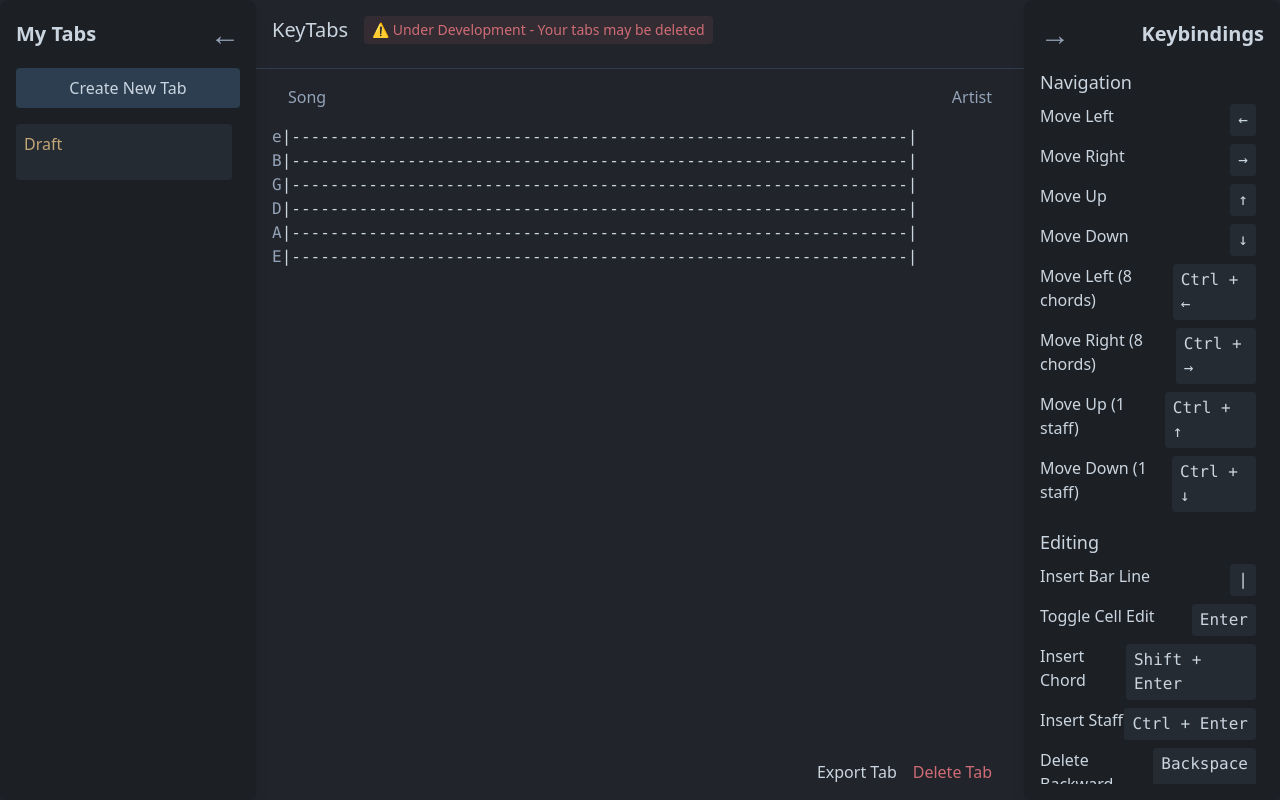
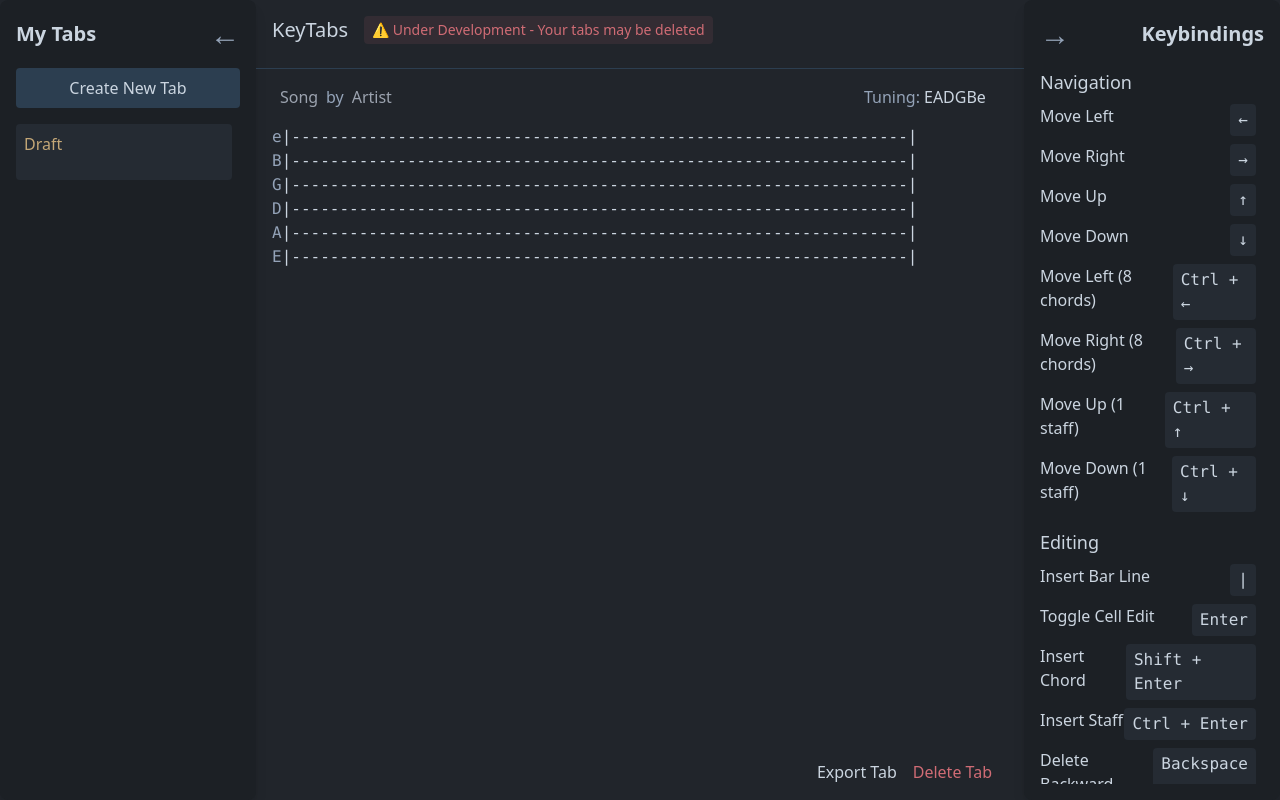
Before and after one commit to mcambria/keytabs-app, a React (Vite) app: page / in a window 1280 px wide. Both pictures are taken after a click on the button "Create New Tab". Built offline with nearby package versions, Linux system fonts and the light colour scheme.

Commit message:
Add tuning selection and expanding song/artist inputs (#2)
* track tab tuning

* tweak padding on song and artist

* make song and artist dynamically size nicely

* fix actually sharing the space correctly

* add value to title of resizing inputs

* scrolling resizable inputs

```diff
--- a/src/App.tsx
+++ b/src/App.tsx
@@ -4,20 +4,18 @@
 
 function App() {
   return (
-    <div className="min-h-screen bg-ide-bg">
-      <div className="flex h-screen">
-        <TabsList className="h-full" />
-        <div className="flex-1 flex flex-col h-full ">
-          <div className="p-4 border-b border-ide-highlight flex-none flex space-x-4">
-            <h1 className="text-xl font-medium text-ide-text-accent-primary">KeyTabs</h1>
-            <div className="bg-ide-text-destructive/10 text-ide-text-destructive text-sm px-2 py-1 rounded mb-2 inline-block">
-              ⚠️ Under Development - Your tabs may be deleted
-            </div>
+    <div className="flex h-screen w-screen bg-ide-b overflow-hidden">
+      <TabsList className="h-full flex-none" />
+      <div className="flex-1 flex flex-col h-full overflow-hidden">
+        <div className="p-4 border-b border-ide-highlight flex-none flex space-x-4">
+          <h1 className="text-xl font-medium text-ide-text-accent-primary">KeyTabs</h1>
+          <div className="bg-ide-text-destructive/10 text-ide-text-destructive text-sm px-2 py-1 rounded mb-2 inline-block">
+            ⚠️ Under Development - Your tabs may be deleted
           </div>
-          <TabEditor className="flex-1 p-4" />
         </div>
-        <Keybindings className="h-full" />
+        <TabEditor className="flex-1 p-4" />
       </div>
+      <Keybindings className="h-full flex-none" />
     </div>
   );
 }
--- /dev/null
+++ b/src/components/class-name-prop.ts
@@ -0,0 +1,3 @@
+export type ClassNameProp = {
+    className?: string;
+}
--- a/src/components/editor.tsx
+++ b/src/components/editor.tsx
@@ -1,6 +1,8 @@
 import React, { useEffect, useState } from "react";
-import { Position, Range, EMPTY_NOTE, STRING_NAMES, NUM_STRINGS, BAR_DELIMITER, TabModel } from "../models/tab";
+import { Position, Range, EMPTY_NOTE, DEFAULT_TUNING, NUM_STRINGS, BAR_DELIMITER, TabModel } from "../models/tab";
 import { TabLines, useTabStore } from "@/services/tab-store";
+import ResizingInput from "./resizing-input";
+import { TuningInput } from "./tuning-input";
 
 type SelectionDirection = "rightDown" | "leftUp";
 type ClipboardData = { isNative: true; lines: TabLines; wholeLines: boolean };
@@ -438,8 +440,9 @@
 
   return (
     <div className={`flex flex-col justify-between overflow-hidden ${className}`}>
-      <div className="flex flex-none justify-between gap-4 ml-4 mr-4 mb-4">
-        <input
+      <div className="flex flex-none justify-between gap-4 ml-2 mr-2 mb-4">
+        <div className="flex justify-start overflow-hidden">
+          <ResizingInput
             type="text"
             value={currentTabMetadata?.song ?? ""}
             onChange={(e) => {
@@ -447,9 +450,11 @@
               setShowDeleteConfirm(false);
             }}
             placeholder="Song"
-          className="bg-transparent border-none outline-none text-ide-text placeholder-ide-text-muted"
+            minWidth="1rem"
+            className="bg-transparent border-none outline-none text-ide-text placeholder-ide-text-muted overflow-x-auto overflow-y-hidden custom-scrollbar"
           />
-        <input
+          <span className="mr-2 ml-2 text-ide-text-muted flex-none">by</span>
+          <ResizingInput
             type="text"
             value={currentTabMetadata?.artist ?? ""}
             onChange={(e) => {
@@ -457,8 +462,16 @@
               setShowDeleteConfirm(false);
             }}
             placeholder="Artist"
-          className="bg-transparent border-none outline-none text-ide-text placeholder-ide-text-muted text-right"
+            className="bg-transparent border-none outline-none text-ide-text placeholder-ide-text-muted overflow-x-auto overflow-y-hidden custom-scrollbar"
           />
+        </div>
+        <div className="flex-none">
+          <span className="text-ide-text-muted mr-1">Tuning:</span>
+          <TuningInput value={currentTabMetadata?.tuning ?? DEFAULT_TUNING} onChange={(tuning) => {
+            updateTabMetadata(currentTab.id, { tuning: tuning})
+            setShowDeleteConfirm(false);
+          }} className="bg-transparent border-none outline-none text-ide-text mr-2"></TuningInput>
+        </div>
       </div>
       <div
         className="flex-1 overflow-y-auto mb-4 outline-none inline-block font-mono text-ide-text select-none custom-scrollbar"
@@ -473,7 +486,7 @@
         {model.lines.map((tabLine, lineIndex) => (
           <div key={`${lineIndex}`} className="flex flex-wrap mb-4">
             <div>
-              {STRING_NAMES.map((stringName, stringIndex) => (
+              {currentTabMetadata?.tuning.map((stringName, stringIndex) => (
                 // -2 relative to start of the actual tab
                 <div key={`${lineIndex}--2-${stringIndex}`} className="text-ide-text-muted">
                   {stringName}
@@ -481,7 +494,7 @@
               ))}
             </div>
             <div>
-              {STRING_NAMES.map((_, stringIndex) => (
+              {currentTabMetadata?.tuning.map((_, stringIndex) => (
                 // -1 relative to start of the actual tab
                 <div key={`${lineIndex}-1-${stringIndex}`}>|</div>
               ))}
@@ -524,7 +537,7 @@
               );
             })}
             <div>
-              {STRING_NAMES.map((_, stringIndex) => (
+              {currentTabMetadata?.tuning.map((_, stringIndex) => (
                 // +1 relative to length of the actual tab
                 <div key={`${lineIndex}-${tabLine.length}-${stringIndex}`}>|</div>
               ))}
--- a/src/components/new-tab-button.tsx
+++ b/src/components/new-tab-button.tsx
@@ -1,5 +1,5 @@
 import { useTabStore } from "@/services/tab-store";
-import { ClassNameProp } from "./ClassNameProp";
+import { ClassNameProp } from "./class-name-prop";
 
 type NewTabButtonProps = ClassNameProp;
 
--- /dev/null
+++ b/src/components/resizing-input.tsx
@@ -0,0 +1,33 @@
+import { useRef, useEffect } from "react";
+
+interface ResizingInputProps extends React.InputHTMLAttributes<HTMLInputElement> {
+  minWidth?: string;
+  maxWidth?: string;
+}
+
+export default function ResizingInput({ className, value, placeholder, minWidth, maxWidth, ...props }: ResizingInputProps) {
+  const testSpanRef = useRef<HTMLSpanElement>(null);
+  const inputRef = useRef<HTMLInputElement>(null);
+
+  useEffect(() => {
+    if (testSpanRef.current && inputRef.current) {
+      inputRef.current.style.width = testSpanRef.current.offsetWidth + "px";
+    }
+  }, [value, placeholder]);
+
+  return (
+    <div className={`relative inline-block ${className}`} title={String(value) || placeholder}>
+      <input
+        ref={inputRef}
+        type="text"
+        value={value}
+        className={`border-none bg-transparent focus:outline-none`}
+        placeholder={placeholder}
+        {...props}
+      />
+      <span ref={testSpanRef} className="absolute invisible whitespace-pre left-0">
+        {value || placeholder || "&nbsp"}
+      </span>
+    </div>
+  );
+}
--- /dev/null
+++ b/src/components/tuning-input.tsx
@@ -0,0 +1,56 @@
+import { DEFAULT_TUNING } from "@/models/tab";
+import { Tuning } from "@/services/tab-store";
+import React, { ChangeEvent, useState, useEffect } from "react";
+
+interface TuningInputProps {
+  value: Tuning;
+  onChange: (value: Tuning) => void;
+  className?: string;
+}
+
+const PLACEHOLDER = [...DEFAULT_TUNING].reverse().join("");
+
+export const TuningInput: React.FC<TuningInputProps> = ({ value, onChange, className = "" }) => {
+  // reverse the input from how its stored in the array
+
+  const initialInputValue = [...value].reverse().join("");
+  const [inputValue, setInputValue] = useState(initialInputValue);
+
+  const updateInputValue = (value: string[]) =>
+  {
+    const reversed = [...value].reverse().join("");
+    setInputValue(reversed);
+  }
+
+  useEffect(() => {
+    updateInputValue(value);
+  }, [value]);
+
+  const handleChange = (e: ChangeEvent<HTMLInputElement>) => {
+    let input = e.target.value;
+    input = input.replace(/[^a-g]/gi, "");
+
+    // Limit to 6 characters
+    if (input.length > 6) {
+      input = input.slice(0, 5);
+      return;
+    }
+
+    if (input.length == 6) {
+      onChange(input.split("").reverse());
+    }
+    setInputValue(input);
+  };
+
+  return (
+    <input
+      type="text"
+      value={inputValue}
+      onChange={handleChange}
+      className={`w-[4.25rem] ${className}`}
+      placeholder={PLACEHOLDER}
+      maxLength={DEFAULT_TUNING.length}
+      onBlur={() => updateInputValue(value)}
+    />
+  );
+};
--- a/src/models/tab.ts
+++ b/src/models/tab.ts
@@ -1,7 +1,7 @@
 import { TabData, Chord, TabLines } from "@/services/tab-store";
 
-export const STRING_NAMES = ["e", "B", "G", "D", "A", "E"];
-export const NUM_STRINGS = STRING_NAMES.length;
+export const DEFAULT_TUNING = ["e", "B", "G", "D", "A", "E"];
+export const NUM_STRINGS = DEFAULT_TUNING.length;
 export const INITIAL_NUM_COLUMNS = 32;
 export const EMPTY_NOTE = "-";
 export const BAR_DELIMITER = "|";
--- a/src/services/tab-store.ts
+++ b/src/services/tab-store.ts
@@ -1,8 +1,9 @@
-import { defaultTabLines } from '@/models/tab';
+import { DEFAULT_TUNING, defaultTabLines } from '@/models/tab';
 import { create } from 'zustand';
 
 export type TabLines = string[][][];
 export type Chord = string[];
+export type Tuning = string[];
 
 export type TabData = {
     id: string;
@@ -13,6 +14,7 @@
     id: string;
     song: string;
     artist: string,
+    tuning: Tuning,
     lastModified: number
 };
 
@@ -59,7 +61,10 @@
 }
 
 // do an initial load outside of the definitions to avoid repeats
-const initialTabList = JSON.parse(localStorage.getItem(TAB_METADATA_STORAGE_KEY) ?? '[]') as TabMetadata[];
+const initialTabList = (JSON.parse(localStorage.getItem(TAB_METADATA_STORAGE_KEY) ?? '[]') as TabMetadata[]).map(m => {
+    m.tuning = m.tuning ?? DEFAULT_TUNING
+    return m;
+});
 const initialCurrentTabId = localStorage.getItem(CURRENT_TAB_ID_STORAGE_KEY);
 
 type TabContentState = TabContentStoreState & TabContentStoreActions;
@@ -104,7 +109,7 @@
             tabMetadata = storedMetadata
         }
         else {
-            tabMetadata = { id: id, song: '', artist: '', lastModified: Date.now() };
+            tabMetadata = { id: id, song: '', artist: '', tuning: DEFAULT_TUNING, lastModified: Date.now() };
             tabList.unshift(tabMetadata);
             saveTabMetadata(tabList);
         }
@@ -156,7 +161,7 @@
 
         let metadata = tabList[index];
         let currentMetadata = get().currentTabMetadata;
-        metadata = { ...metadata, ...updates };
+        metadata = { ...metadata, ...updates, lastModified: Date.now() };
         // update in the list
         tabList[index] = metadata;
         // update the current if that's what we're editing
```
Lines whose indentation alone changed are shown as unchanged.
